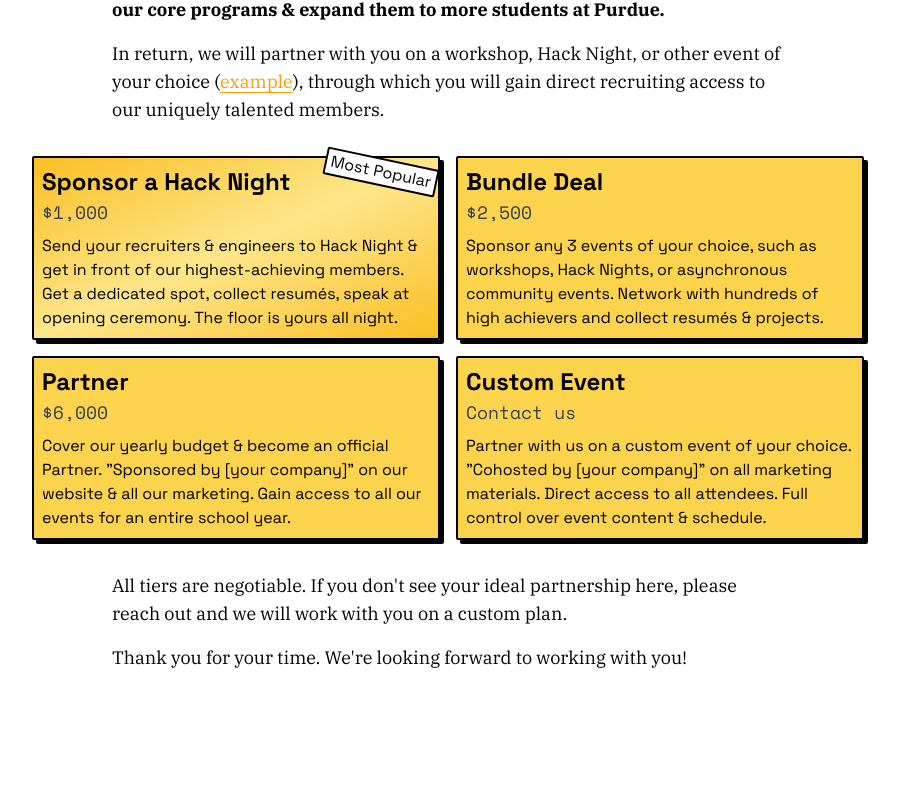
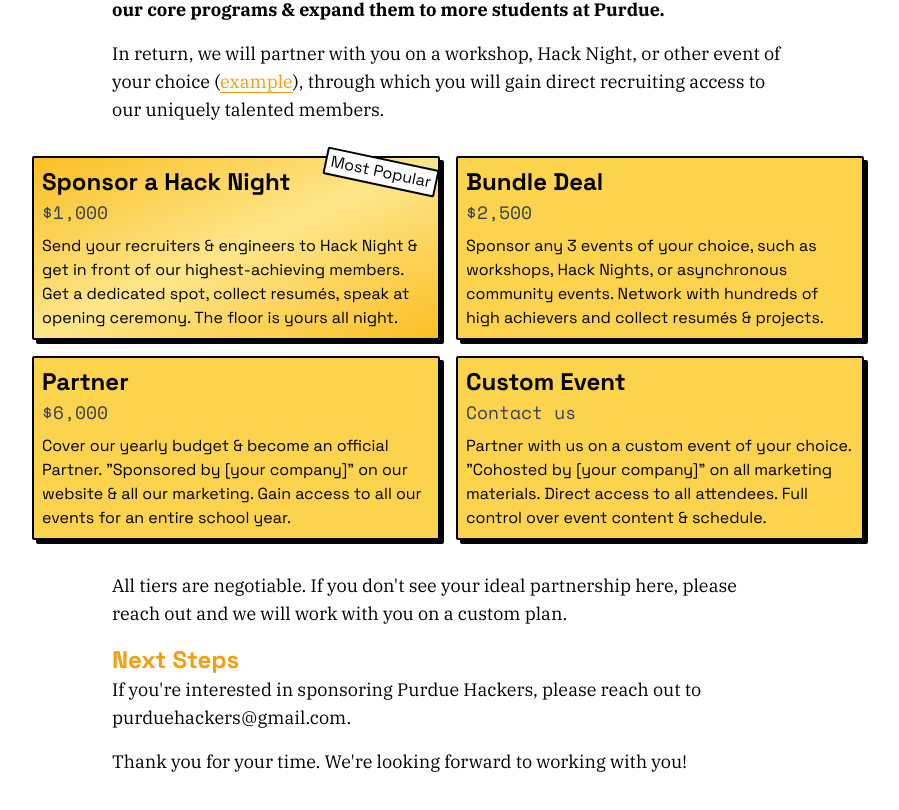
Before and after one commit to purduehackers/site, a Next.js app: page /sponsor in a window 1280 px wide. Shown: the part 3025-3835 px from the top of the page, without its empty margins (192-1091 px from the left). Before the commit the page ends 3745 px from the top, so only its background shows below. Built offline with nearby package versions, Linux system fonts and the light colour scheme.

Commit message:
Add next steps to website

```diff
--- a/components/sponsor/sponsor.mdx
+++ b/components/sponsor/sponsor.mdx
@@ -105,4 +105,12 @@ In return, we will partner with you on a workshop, Hack Night, or other event of
 
 All tiers are negotiable. If you don't see your ideal partnership here, please reach out and we will work with you on a custom plan.
 
+<div className="print:hidden">
+
+## Next Steps
+
+If you're interested in sponsoring Purdue Hackers, please reach out to purduehackers@gmail.com.
+
+</div>
+
 Thank you for your time. We're looking forward to working with you!
```
